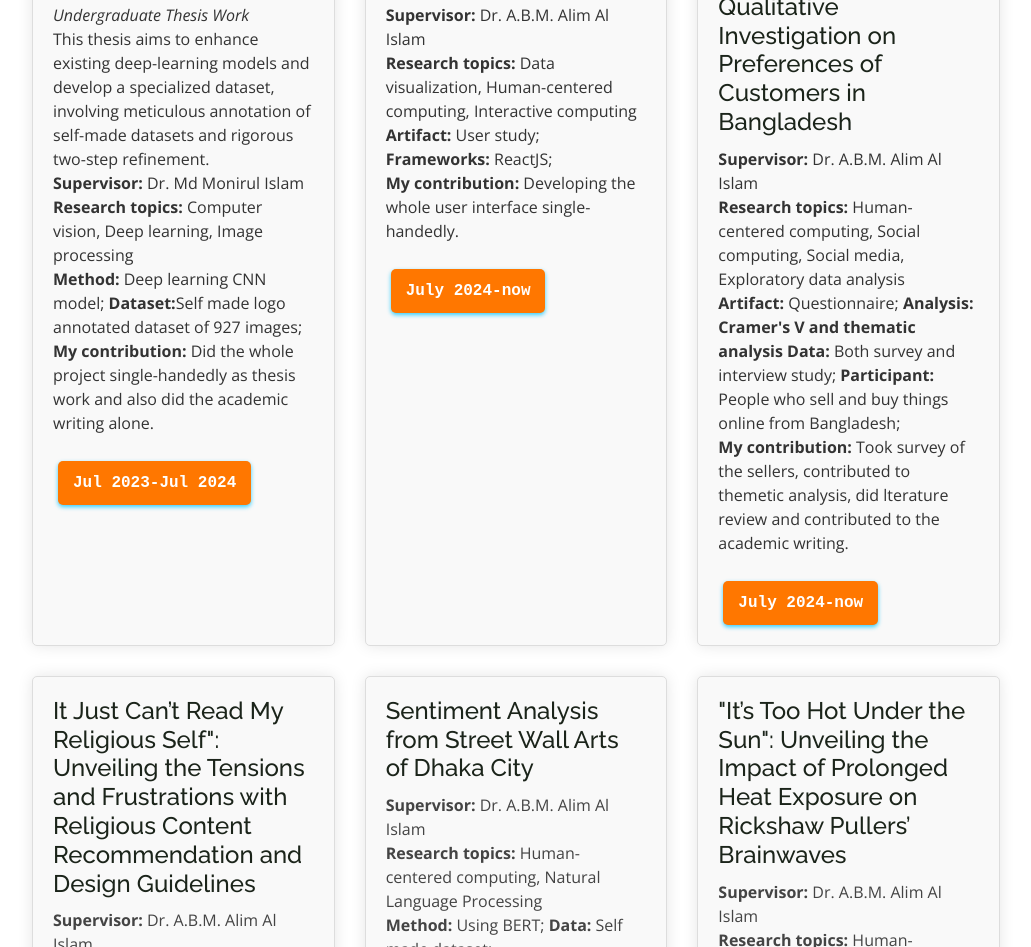
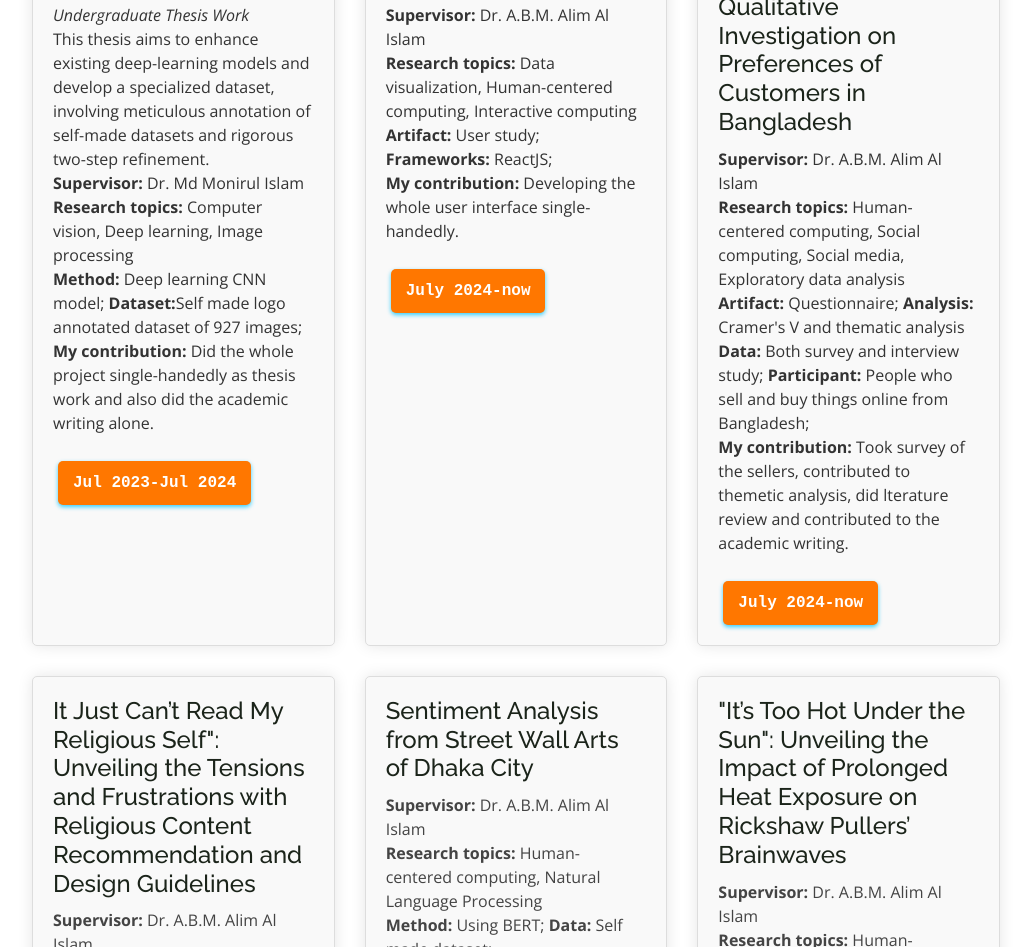
Before and after one commit to saikat212/saikat.github.io, a website: page index.html in a window 1280 px wide. Shown: the part 4759-5706 px from the top of the page, without its empty margins (132-1163 px from the left). Drawn offline with nearby package versions, Linux system fonts and the light colour scheme.

```diff
--- a/index.html
+++ b/index.html
@@ -559,7 +559,7 @@
     <p>
       <b>Supervisor:</b> Dr. A.B.M. Alim Al Islam  <br/>
       <b>Research topics:</b>  Human-centered computing, Social computing, Social media, Exploratory data analysis <br/>
-      <b>Artifact:</b> Questionnaire; <b>Analysis: Cramer's V and thematic analysis</b>   <b>Data:</b> Both survey and interview study;
+      <b>Artifact:</b> Questionnaire; <b>Analysis: </b>  Cramer's V and thematic analysis  <b>Data:</b> Both survey and interview study;
       <b>Participant:</b> People who sell and buy things online from Bangladesh; <br/>
       <b>My contribution: </b> Took survey of the sellers, contributed to themetic analysis, did lterature review and contributed to the academic writing.<br/>
 
```
